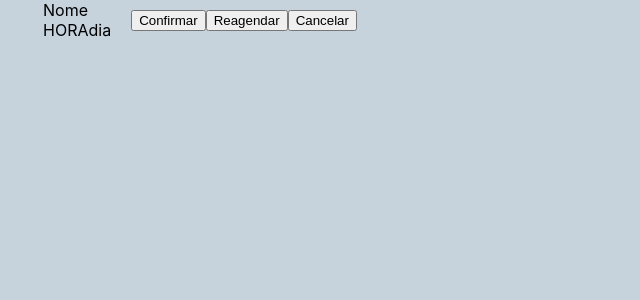
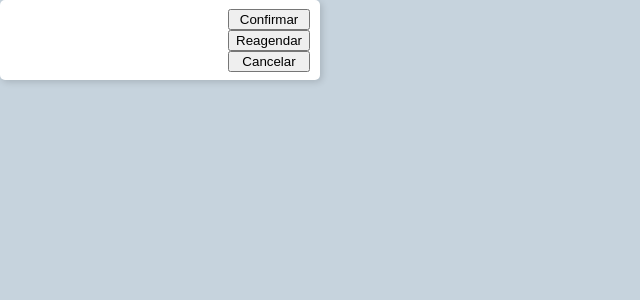
Before and after one commit to ArthurS-Almeida/barbearia-client, a React (Create React App) app: page / in a window 1280 px wide. Shown: the top 300 px of the page, without its empty margins (0-640 px from the left). Built offline with nearby package versions, Linux system fonts and the light colour scheme.

Commit message:
Definindo parametros para api e estilização do componente.

```diff
--- a/src/components/queryItem.js
+++ b/src/components/queryItem.js
@@ -1,13 +1,13 @@
 import '../styles/queryItem.css'
-
-function Scheduled(){ // Agendados
+// Agendados
+function Scheduled({nome,hora,dia}){ // PARAMETROS PARA NOME, HORA, DIA
     return(
         <div id='baseScheduled'>
-            <div>
-                <div>Nome</div>
-                <div><span>HORA</span><span>dia</span></div>
+            <div id="container-baseDados">
+                <h1>{nome}</h1>
+                <div><span>{hora}</span><span>{dia}</span></div>
             </div>
-            <div>
+            <div id="base-buttons">
                 <button>Confirmar</button>
                 <button>Reagendar</button>
                 <button>Cancelar</button>
--- a/src/styles/queryItem.css
+++ b/src/styles/queryItem.css
@@ -1,7 +1,37 @@
-#baseScheduled{
+#baseScheduled {
+    padding: 10px;
     display: flex;
-    justify-content: center;
+    justify-content: space-between;
     align-items: center;
     gap: 20px;
-    max-width: 400px;
+    max-width: 300px;
+    height: 60px;
+    background-color: white;
+    border-radius: 5px;
+    border-color: gray;
+    box-shadow: 2px 2px 7px rgba(0, 0, 0, 0.151);
 }
+
+#container-baseDados {
+    height: 100%;
+    width: 100%;
+    display: flex;
+    flex-direction: column;
+    justify-content: space-between;
+
+    h1 {
+        margin: 0;
+        padding: 0;
+        font-size: 20px;
+    }
+    span{
+        font-size: 12px;
+        color: rgb(161, 160, 160);
+    }
+}
+
+
+#base-buttons {
+    display: flex;
+    flex-direction: column;
+}
```
